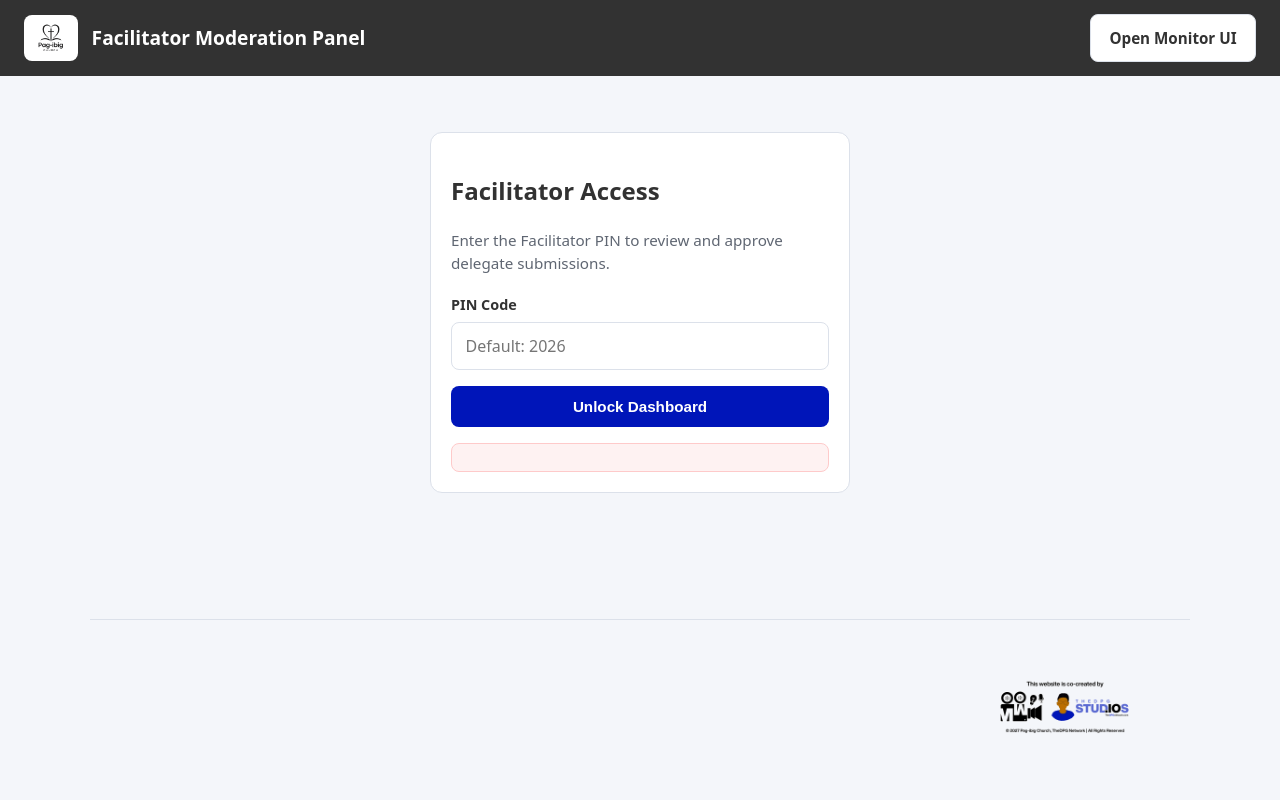
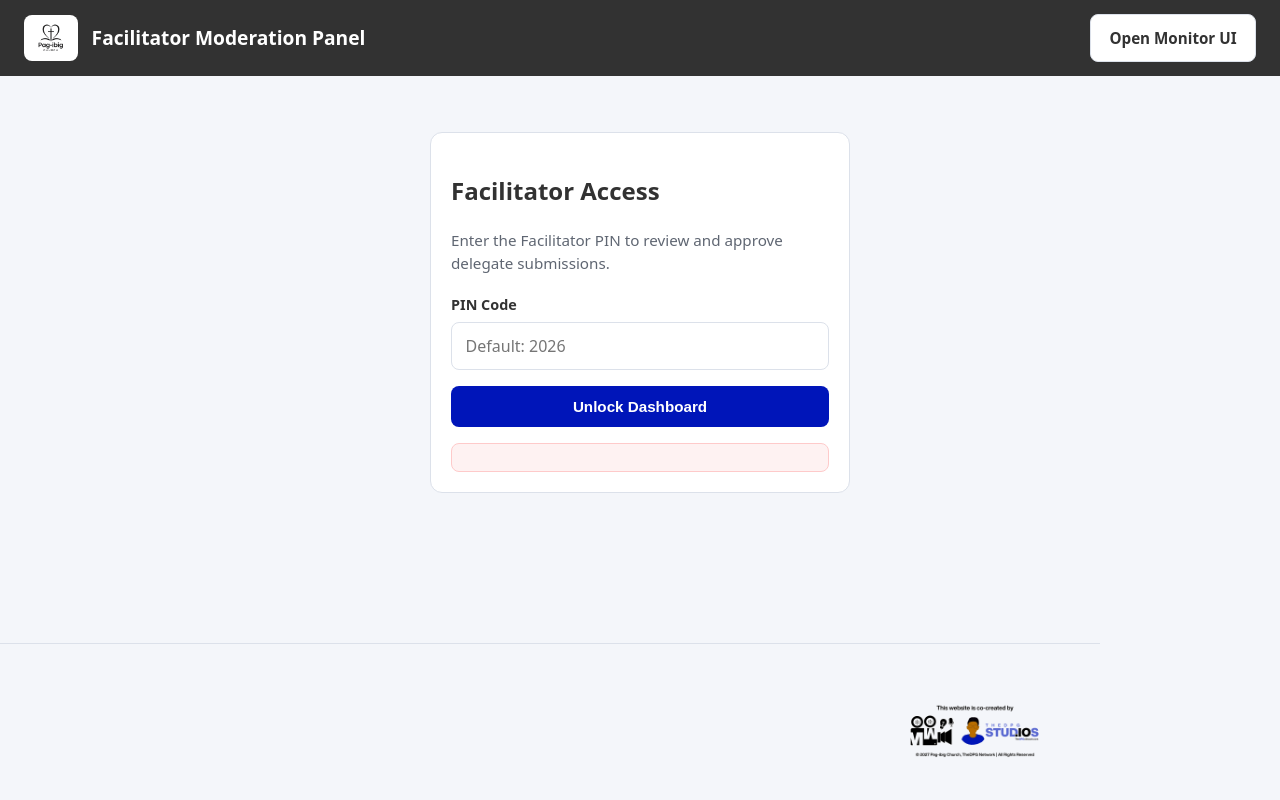
Before and after one commit to DPG896/lcm-2026-qa, a website: page public/facilitator.html in a window 1280 px wide. Drawn offline with Linux system fonts and the light colour scheme.

Commit message:
Adjust admin footer styles
Removed bottom margin from admin footer.

```diff
--- a/public/styles.css
+++ b/public/styles.css
@@ -268,10 +268,9 @@ textarea {
 .admin-footer {
   max-width: 1100px;
   width: 100%;
-  margin: 0 auto 1.5rem;
   padding: 1rem 1.25rem 0;
   border-top: 1px solid var(--border);
-  display: flex;
+    display: flex;
   justify-content: flex-end;
   align-items: center;
 }
```
